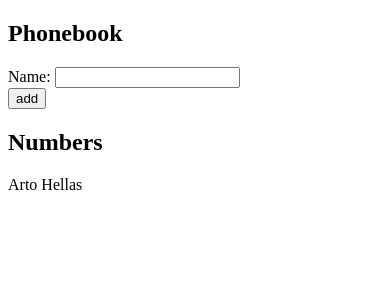
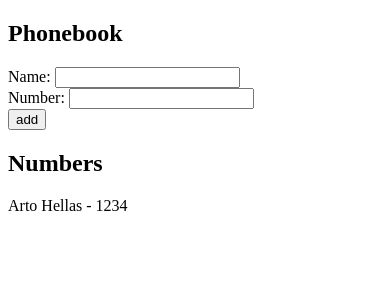
Before and after one commit to arosalesfarias/fullStackOpen, a React (Vite) app in the folder Part2/phonebook/: page / in a window 390 px wide. Shown: the top 300 px of the page. Built offline with nearby package versions, Linux system fonts and the light colour scheme.

Commit message:
Part 2.8, phonebook step 3

```diff
--- a/Part2/phonebook/src/App.jsx
+++ b/Part2/phonebook/src/App.jsx
@@ -2,22 +2,26 @@ import React, { useState } from 'react'
 
 const App = () => {
   const [ persons, setPersons ] = useState([
-    { name: 'Arto Hellas' }
+    { name: 'Arto Hellas', number:'1234' }
   ])
-  const [ newName, setNewName ] = useState('')
+  const returnPerson = (name , number) => ({name, number})
 
-  const changeName = event => setNewName(event.target.value)
+  const [ newPerson, setNewPerson ] = useState(returnPerson('',''))
 
-  const nameExists = person => person.name === newName
+  const changeName = event => setNewPerson(returnPerson(event.target.value , newPerson.number))
+
+  const changeNumber = event => setNewPerson(returnPerson(newPerson.name , event.target.value))
+
+  const nameExists = person => person.name === newPerson.name
 
   const addClick = event => {
     event.preventDefault()
-    persons.some(nameExists)? alert(`${newName} is already added to phonebook`): addNumber()
+    persons.some(nameExists)? alert(`${newPerson.name} is already added to phonebook`): addNumber()
   }
 
   const addNumber = () =>{
-    setPersons(persons.concat({ name : newName }))
-    setNewName('')
+    setPersons(persons.concat(newPerson))
+    setNewPerson(returnPerson('',''))
   }
 
   return (
@@ -25,14 +29,17 @@ const App = () => {
       <h2>Phonebook</h2>
       <form>
         <div>
-          Name: <input name='newName' value={newName} onChange={changeName}/>
+          Name: <input name='newName' value={newPerson.name} onChange={changeName}/>
+        </div>
+        <div>
+          Number: <input name='newNumber' value={newPerson.number} onChange={changeNumber}/>
         </div>
         <div>
           <button type="submit" onClick={addClick}>add</button>
         </div>
       </form>
       <h2>Numbers</h2>
-      {persons.map((person)=> <p key={person.name}>{person.name}</p>)}
+      {persons.map((person)=> <p key={person.name}>{person.name} - {person.number}</p>)}
     </div>
   )
 }
```
